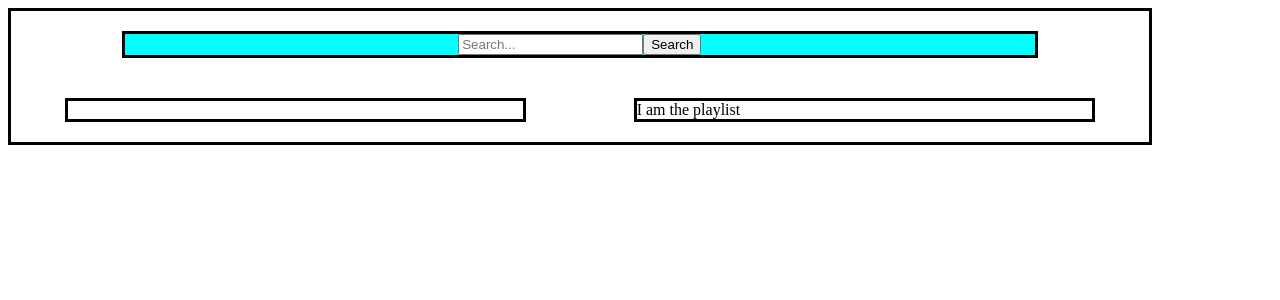
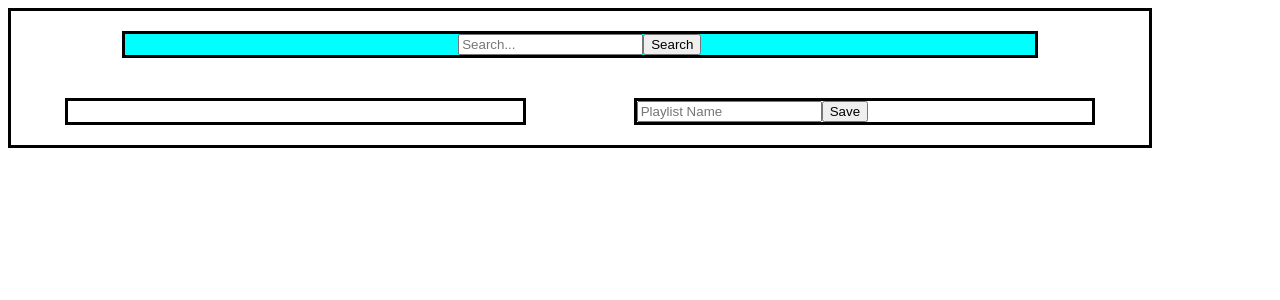
Before and after one commit to ryandw7/spotify-playlist-app, a React (Create React App) app: page / in a window 1280 px wide. Shown: the top 300 px of the page. Built offline with nearby package versions, Linux system fonts and the light colour scheme.

Commit message:
create add function in app.js to render tracks to playlist component

```diff
--- a/src/App.js
+++ b/src/App.js
@@ -7,34 +7,50 @@ import { testTracks } from './testTracks.js';
 
 
 function App() {
+  //Recieve search value from search bar after submit is pressed;
   const [currentSearch, setCurrentSearch] = useState('');
   const newSearch = (value) => {
     setCurrentSearch(value);
   }
- const [validTracks, setValidTracks] = useState([])
-  useEffect(()=>{
+
+  //Filter through test track and return correlated tracks
+  const [validTracks, setValidTracks] = useState([])
+  useEffect(() => {
     setValidTracks([]);
     renderTracks(currentSearch);
     //eslint-disable-next-line
   }, [currentSearch])
- useEffect(()=>{
-  console.log(validTracks)
- }, [validTracks])
+  useEffect(() => {
+    console.log(validTracks)
+  }, [validTracks])
   const renderTracks = (search) => {
-    for(const track in testTracks){
-      if(search === testTracks[track].name || search === testTracks[track].album || search === testTracks[track].artist){
-      setValidTracks((prev) => [...prev, testTracks[track]]);
+    for (const track in testTracks) {
+      if (search === testTracks[track].name || search === testTracks[track].album || search === testTracks[track].artist) {
+        setValidTracks((prev) => [...prev, testTracks[track]]);
 
       }
     }
 
   }
+
+  //Logic to add tracks to playlist
+  const [playList, setPlayList] = useState([]);
+  const addPlayListTrack = (track) => {
+    setPlayList((prev) => {return prev = [...prev, { name: track.name, artist: track.artist, album: track.album, id: track.id }]})
+  }
+
+  const removePlayListTrack = (track) => {
+    setPlayList((prev) => {
+      prev = prev.filter((item) => item !== track)
+    })
+  }
+
   return (
 
     <div className={styles.app}>
-    <SearchBar className={styles.searchBar} newSearch={newSearch} currentSearch={currentSearch}/>
-    <SearchResults currentSearch={currentSearch} validTracks={validTracks}/>
-    <Playlist />
+      <SearchBar className={styles.searchBar} newSearch={newSearch} currentSearch={currentSearch} />
+      <SearchResults currentSearch={currentSearch} validTracks={validTracks} addPlayListTrack={addPlayListTrack}/>
+      <Playlist removePlayListTrack={removePlayListTrack} playList={playList}/>
     </div>
   );
 }
--- a/src/Playlist.js
+++ b/src/Playlist.js
@@ -1,8 +1,14 @@
 import React from 'react';
 import styles from './App.module.css';
-
-export default function Playlist(){
+import Track from './Track';
+export default function Playlist({ playList }){
     return (
-        <div className={styles.playList}>I am the playlist</div>
+        <div className={styles.playList}>
+            <input type="text" name="playlistName" placeholder="Playlist Name" />
+            <button type="submit">Save</button>
+            {playList.map((track)=>{
+               return <Track track={track}/>
+            })}
+        </div>
     )
 }
--- a/src/SearchResults.js
+++ b/src/SearchResults.js
@@ -1,12 +1,12 @@
 import React from 'react';
 import styles from './App.module.css';
 import TrackList from './TrackList';
-export default function SearchResults({currentSearch, validTracks}) {
+export default function SearchResults({currentSearch, validTracks, addPlayListTrack}) {
 
     return (
         <div className={styles.searchResults}>
             {currentSearch !== '' && <h2>Results for {currentSearch}</h2>}
-            <TrackList validTracks={validTracks}/>
+            <TrackList validTracks={validTracks} addPlayListTrack={addPlayListTrack}/>
         </div>
     )
 }
--- a/src/Track.js
+++ b/src/Track.js
@@ -1,12 +1,16 @@
 import React from 'react';
 import styles from './App.module.css';
 
-export default function Track({track}){
+export default function Track({track, addPlayListTrack}){
+   const addTrack = (e) => {
+    addPlayListTrack(e.target)
+   }
    return (
-        <div className={styles.track}>
+        <div className={styles.track} id={track.id}>
            <h3>{track.name}</h3>
            <h4>{track.artist}</h4>
            <p>{track.album}</p>
+           <button onClick={addTrack}>Add</button>
         </div>
     )
 }
--- a/src/TrackList.js
+++ b/src/TrackList.js
@@ -1,6 +1,6 @@
 import React from 'react';
 import Track from './Track';
 
-export default function TrackList({ validTracks }) {
-   return validTracks.map((track)=><Track track={track} />)
+export default function TrackList({ validTracks, addPlayListTrack}) {
+   return validTracks.map((track)=><Track track={track} addPlayListTrack={addPlayListTrack}/>)
 }
```
